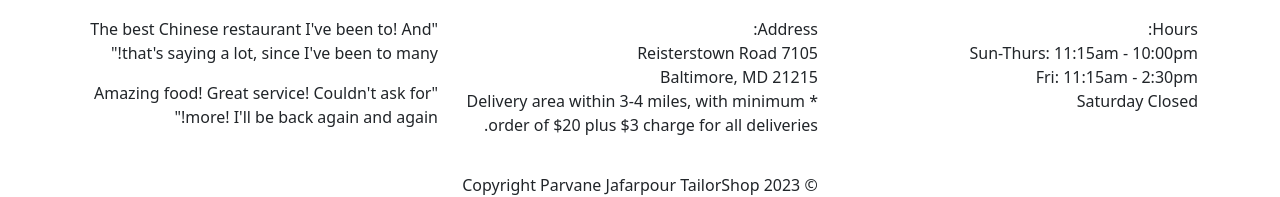
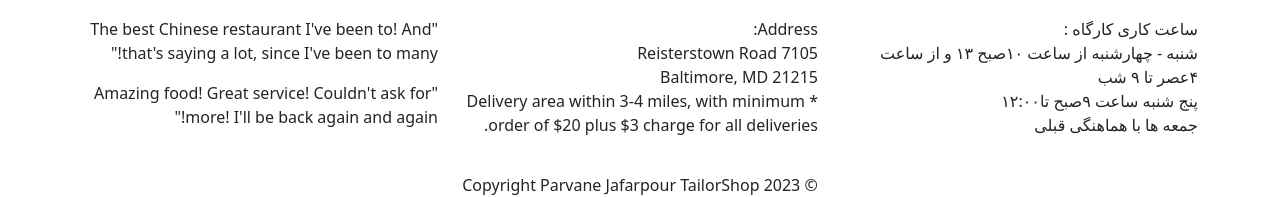
Before and after one commit to ikhodabande/TailorShop, a plain HTML site: page Index.html in a window 1280 px wide. Shown: the part 1850-2047 px from the top of the page. Drawn offline with Linux system fonts and the light colour scheme.

Commit message:
Update Index.html

```diff
--- a/Index.html
+++ b/Index.html
@@ -213,10 +213,10 @@
       <div class="container">
         <div class="row">
           <section id="hours" class="col-sm-4">
-            <span>Hours:</span><br>
-            Sun-Thurs: 11:15am - 10:00pm<br>
-            Fri: 11:15am - 2:30pm<br>
-            Saturday Closed
+            <span>ساعت کاری کارگاه :</span><br>
+            شنبه - چهارشنبه از ساعت ۱۰صبح ۱۳ و از ساعت ۴عصر تا ۹ شب<br>
+            پنج شنبه ساعت ۹صبح تا۱۲:۰۰<br>
+            جمعه ها با هماهنگی قبلی
             <hr class="d-sm-none">
           </section>
           <section id="address" class="col-sm-4">
```
